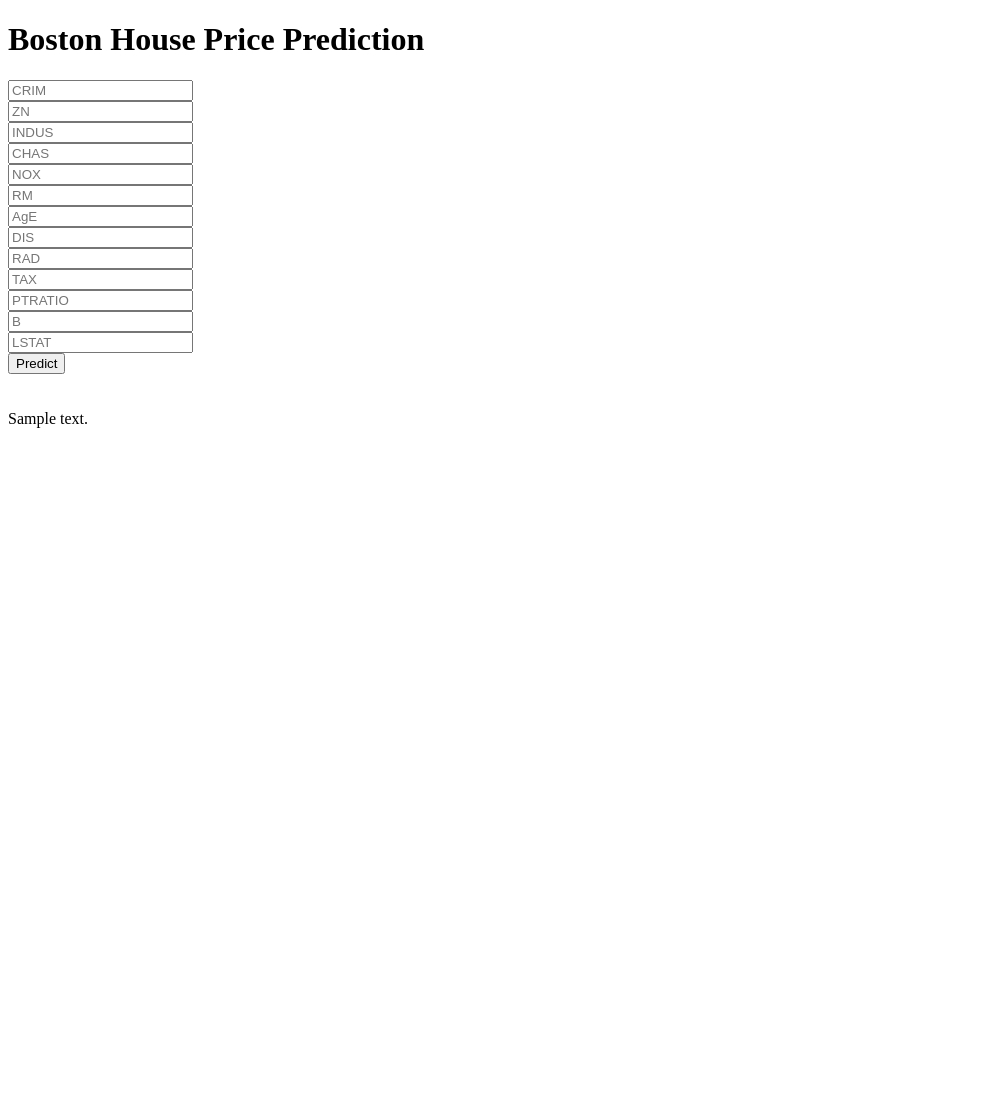
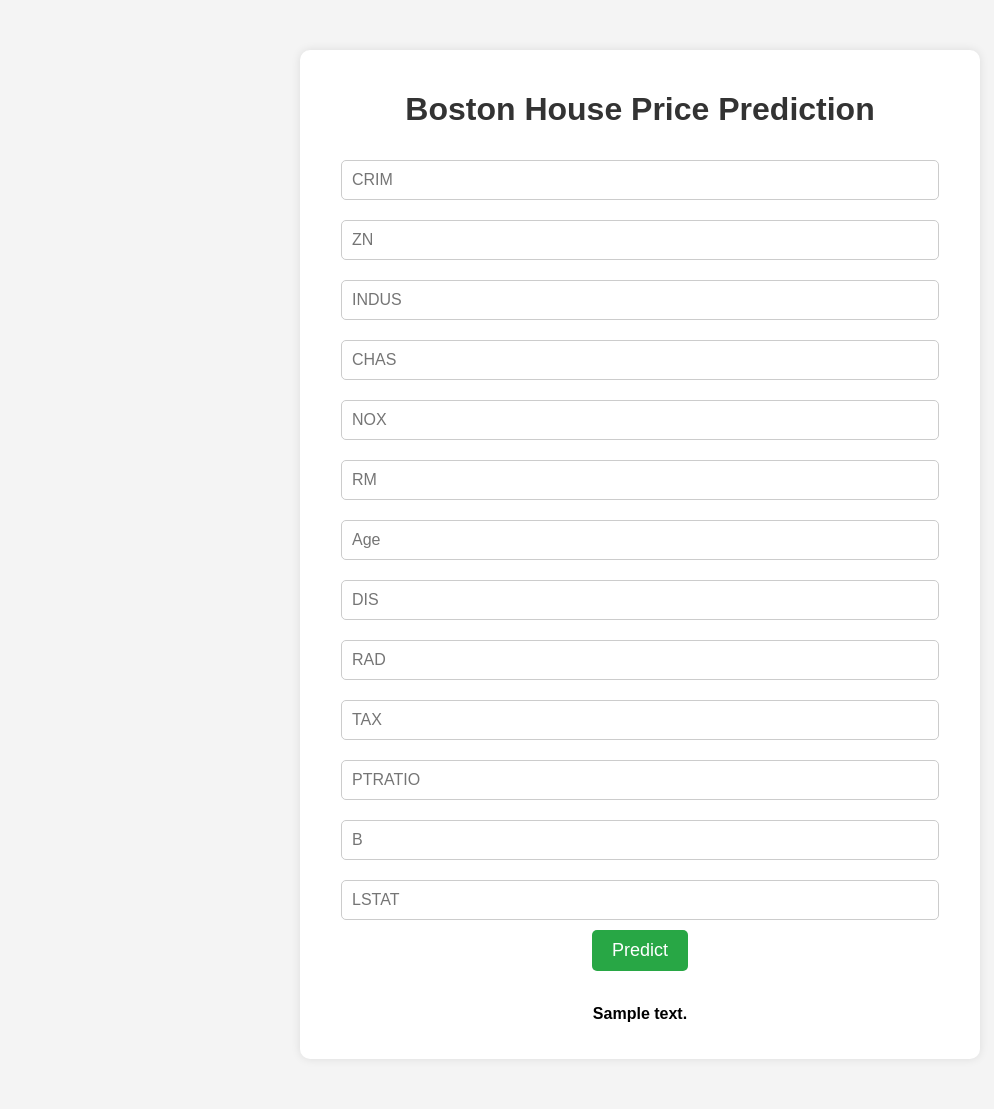
Before and after one commit to Danusham/bostonhousepricing, a Flask app: template templates/home.html in a window 1280 px wide. Shown: the whole page, without its empty margins (0-994 px from the left). Before the commit the page ends 428 px from the top, so only its background shows below. Run offline with Flask 3, Linux system fonts and the light colour scheme; the template is opened without the code that fills it: most values are stand-ins (such as "Sample title", 1, 10 or a date in 2020); parts of the project's set-up code (start-up, migrations or seed data) failed here and were passed over.

Commit message:
This commit improve the front-end

```diff
--- a/templates/home.html
+++ b/templates/home.html
@@ -3,37 +3,70 @@
 <head>
     <meta charset="UTF-8">
     <meta name="viewport" content="width=device-width, initial-scale=1.0">
-    <title>Document</title>
+    <title>Boston House Price Prediction</title>
+    <style>
+        body {
+            font-family: Arial, sans-serif;
+            background-color: #f4f4f4;
+            text-align: center;
+            margin: 0;
+            padding: 0;
+        }
+        .login {
+            background: white;
+            width: 50%;
+            margin: 50px auto;
+            padding: 20px;
+            box-shadow: 0px 0px 10px rgba(0, 0, 0, 0.1);
+            border-radius: 10px;
+        }
+        h1 {
+            color: #333;
+        }
+        input {
+            width: 90%;
+            padding: 10px;
+            margin: 10px 0;
+            border: 1px solid #ccc;
+            border-radius: 5px;
+            font-size: 16px;
+        }
+        button {
+            background-color: #28a745;
+            color: white;
+            border: none;
+            padding: 10px 20px;
+            font-size: 18px;
+            cursor: pointer;
+            border-radius: 5px;
+            transition: 0.3s;
+        }
+        button:hover {
+            background-color: #218838;
+        }
+    </style>
 </head>
 <body>
     <div class="login">
-            <h1>Boston House Price Prediction</h1>
-
+        <h1>Boston House Price Prediction</h1>
         <form action="{{ url_for('predict')}}" method="post">
-            <input type="text" name="CRIM" placeholder="CRIM" required="required" /><br>
-            <input type="text" name="ZN" placeholder="ZN" required="required" /><br>
-            <input type="text" name="INDUS" placeholder="INDUS" required="required" /><br>
-            <input type="text" name="CHAS" placeholder="CHAS" required="required" /><br>
-            <input type="text" name="NOX" placeholder="NOX" required="required" /><br>
-            <input type="text" name="RM" placeholder="RM" required="required" /><br>
-            <input type="text" name="Age" placeholder="AgE" required="required" /><br>
-            <input type="text" name="DIS" placeholder="DIS" required="required" /><br>
-            <input type="text" name="RAD" placeholder="RAD" required="required" /><br>
-            <input type="text" name="TAX" placeholder="TAX" required="required" /><br>
-            <input type="text" name="PTRATIO" placeholder="PTRATIO" required="required" /><br>
-            <input type="text" name="B" placeholder="B" required="required" /><br>
-            <input type="text" name="LSTAT" placeholder="LSTAT" required="required" /><br>
-
-
+            <input type="text" name="CRIM" placeholder="CRIM" required />
+            <input type="text" name="ZN" placeholder="ZN" required />
+            <input type="text" name="INDUS" placeholder="INDUS" required />
+            <input type="text" name="CHAS" placeholder="CHAS" required />
+            <input type="text" name="NOX" placeholder="NOX" required />
+            <input type="text" name="RM" placeholder="RM" required />
+            <input type="text" name="Age" placeholder="Age" required />
+            <input type="text" name="DIS" placeholder="DIS" required />
+            <input type="text" name="RAD" placeholder="RAD" required />
+            <input type="text" name="TAX" placeholder="TAX" required />
+            <input type="text" name="PTRATIO" placeholder="PTRATIO" required />
+            <input type="text" name="B" placeholder="B" required />
+            <input type="text" name="LSTAT" placeholder="LSTAT" required />
             <button type="submit">Predict</button>
         </form>
-
-    <br>
-    <br>
-
-
-
+        <br>
+        <p><strong>{{ predict_text }}</strong></p>
     </div>
-    {{predict_text}}
 </body>
 </html>
```
